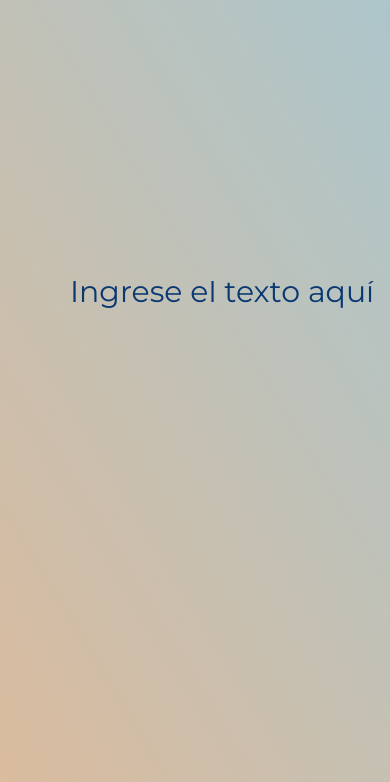
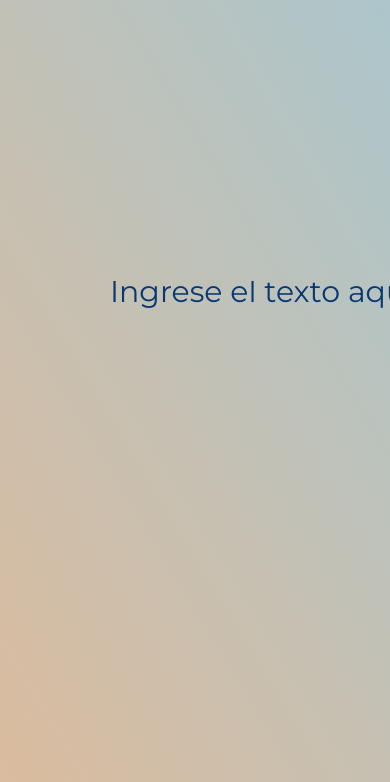
Before and after one commit to JonSaraviaZ/encriptado_de_texto.github.io, a plain HTML site: page index.html in a window 390 px wide. Shown: the part 62-844 px from the top of the page. Drawn offline with Linux system fonts and the light colour scheme.

Commit message:
Update style.css

```diff
--- a/styles/style.css
+++ b/styles/style.css
@@ -428,7 +428,7 @@ footer{
         align-items: start;
         height: 200vh;
         width: 80vh;
-        padding-left: 10px;
+        padding-left: 50px;
     }
     .seccion1{
         width: 100%;
```
